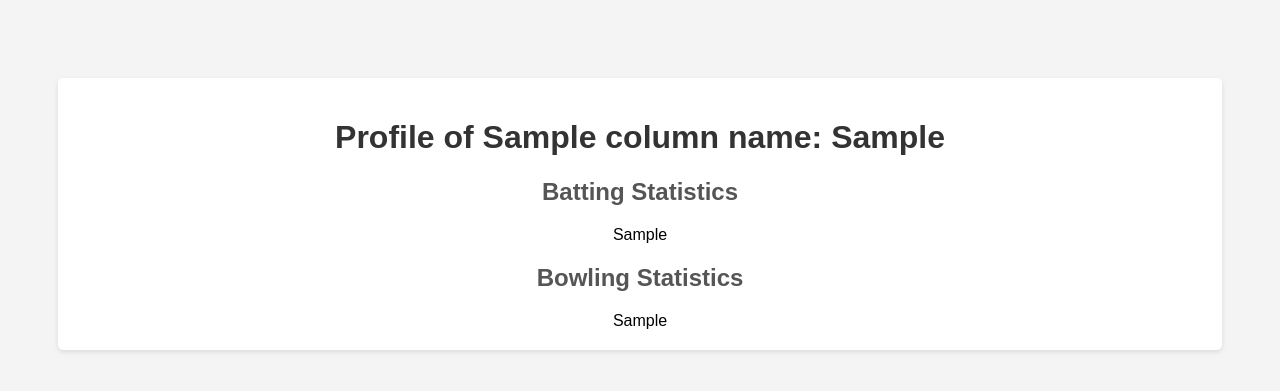
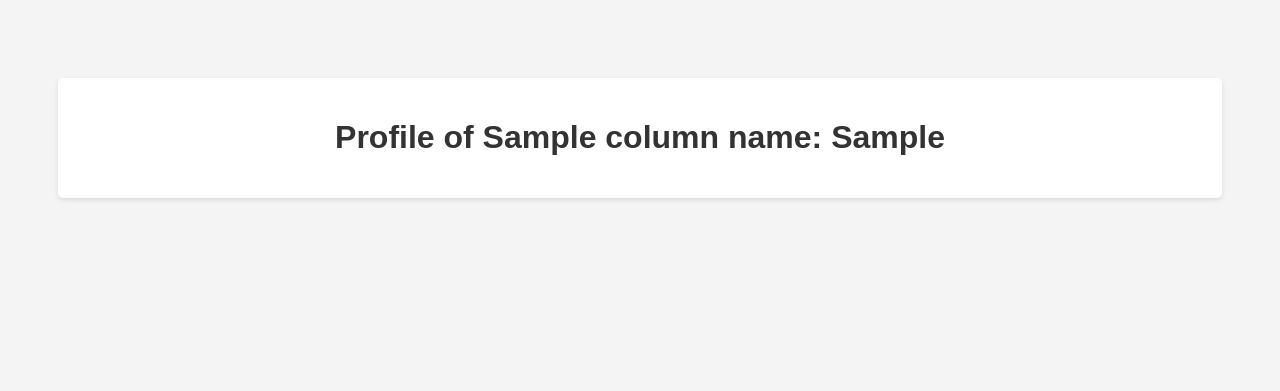
Before and after one commit to anubrotoGhose/IPL-Stats-Access, a Flask app: template templates/profile_page_other.html in a window 1280 px wide. Shown: the top 391 px of the page. Run offline with Flask 3, Linux system fonts and the light colour scheme; the template is opened without the code that fills it: most values are stand-ins (such as "Sample title", 1, 10 or a date in 2020).

Commit message:
IPL Stats Explorer 2.0

```diff
--- a/templates/profile_page_other.html
+++ b/templates/profile_page_other.html
@@ -8,15 +8,6 @@
 <body>
     <div class="content">
         <h1>Profile of {{ column_name }}: {{ cell_value }}</h1>
-        <!-- Batter Stats -->
-        <h2>Batting Statistics</h2>
-        <div id="batter-stats">
-            {{ table_html_batter|safe }}
-        </div>
-        <!--Bowler Stats-->
-        <h2>Bowling Statistics</h2>
-        <div id="bowling-stats">
-            {{ table_html_bowler|safe }}
-        </div>
+
 </body>
 </html>
```
